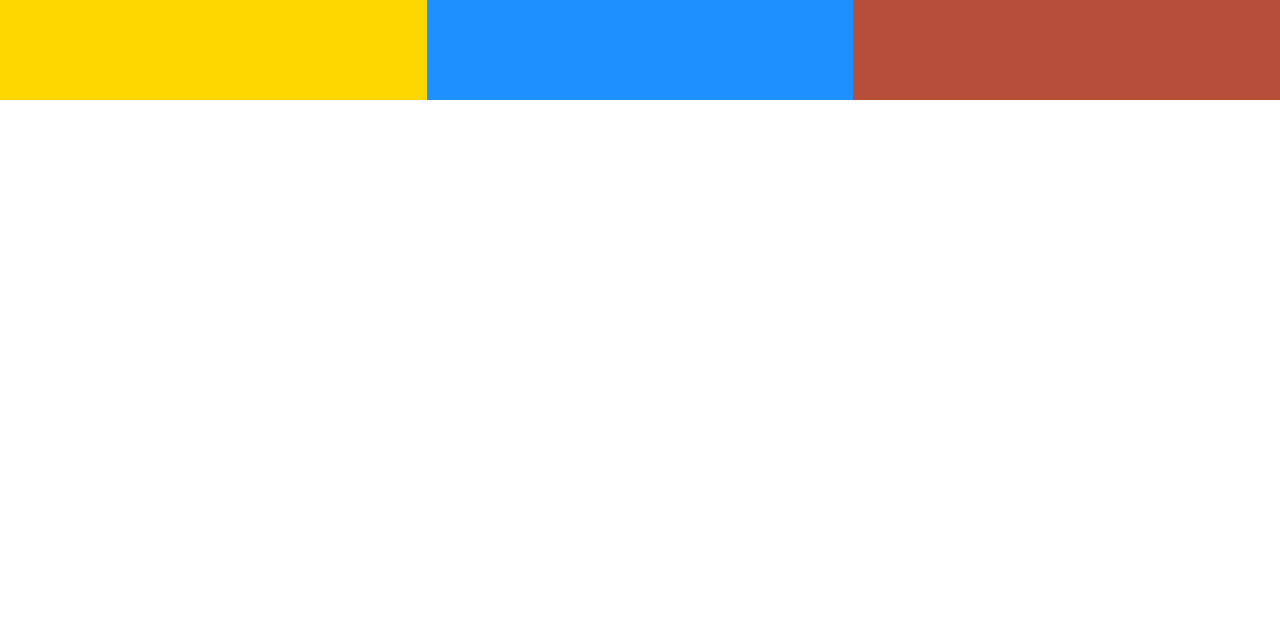
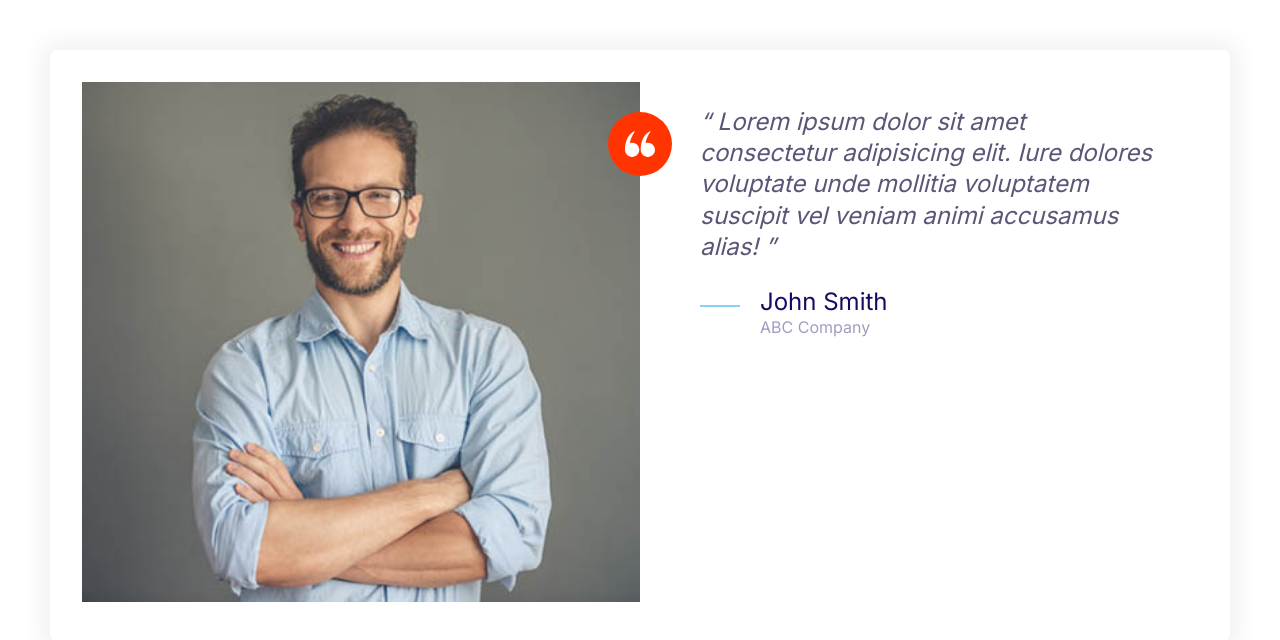
Before and after one commit to Hend-Web/hendo, a plain HTML site: page index.html in a window 1280 px wide. Drawn offline with Linux system fonts and the light colour scheme.

Commit message:
Testimonial components.

```diff
--- a/css/styles.css
+++ b/css/styles.css
@@ -133,17 +133,27 @@ a{
     width: 40px;
     height: 40px;
 }
+.icon-small{
+    width: 30px;
+    height: 30px;
+}
 .icon-primary{
     fill: var(--color-primary);
 }
+.icon-white{
+    fill: #fff;
+}
 .icon-container{
-    background-color: #f3fafa;
+    background: #f3fafa;
     width: 64px;
     height: 64px;
     border-radius: 100%;
     display: inline-flex;
     justify-content: center;
     align-items: center;
+}
+.icon-container--accent{
+    background: var(--color-accent);
 }
 /* button */
 .btn{
@@ -230,7 +240,7 @@ a{
 /* Cards */
 .card{
     border-radius: 7px;
-    box-shadow: 0 0 20px 10px #f3fafa;
+    box-shadow: 0 0 20px 10px #f3f3f3;
     overflow: hidden;
 }
 .card-header, .card-body{
@@ -367,3 +377,27 @@ a{
         grid-template-columns: repeat(3,1fr);
     }
 }
+/* Testimonials */
+.testimonial{
+    padding: 3.2rem;
+}
+.testimonial-image{
+    position: relative;
+}
+.testimonial-image > img{
+    width: 100%;
+}
+.testimonial-image > .icon-container{
+    position: absolute;
+    top: 3rem;
+    right: -32px;
+}
+@media screen and (min-width:768px) {
+    .testimonial .quote,
+    .testimonial .quote-auther{
+        font-size: 2.4rem;
+    }
+    .testimonial .quote{
+        margin-left: 6rem;
+    }
+}
--- a/index.html
+++ b/index.html
@@ -11,11 +11,41 @@
       <link rel="stylesheet" href="css/normalize.css">
       <link rel="stylesheet" href="css/styles.css">
   </head>
-  <body>
-    <div class="grid grid-1x3"> <!-- grid-1x2= one-row and tow-columns -->
-      <div style="height: 100px; background: gold;"></div>
-      <div style="height: 100px; background: dodgerblue;"></div>
-      <div style="height: 100px; background: rgb(182, 78, 57);"></div>
+  <body style="padding: 5rem;">
+    <div class="card testimonial">
+      <div class="grid grid-1x2">
+        <div class="testimonial-image">
+          <img src="images/testimonial.jpg"
+               alt="A happy, smiling custumer">
+          <span class="icon-container icon-container--accent">
+            <svg class="icon icon-white icon-small">
+                <use xlink:href="images/sprite.svg#quotes"></use>
+            </svg>
+          </span>
+        </div>
+        <blockquote class="quote">
+          <p class="quote-text">
+            Lorem ipsum dolor sit amet consectetur adipisicing elit.
+            Iure dolores voluptate unde mollitia voluptatem suscipit
+             vel veniam animi accusamus alias!
+          </p>
+          <footer>
+            <div class="media">
+              <div class="media--image">
+                <svg class="icon icon-primary quote-line">
+                  <use xlink:href="images/sprite.svg#line"></use>
+                </svg>
+              </div>
+              <div class="media--body">
+                <h3 class="media--title quote-auther">John Smith</h3>
+                <p class="quote-organization">
+                  ABC Company
+                </p>
+              </div>
+            </div>
+          </footer>
+        </blockquote>
+      </div>
     </div>
   </body>
 </html>
```
Also changed, not shown: components/testimonial.html (added, +37 -0 lines), images/testimonial.jpg (added).
